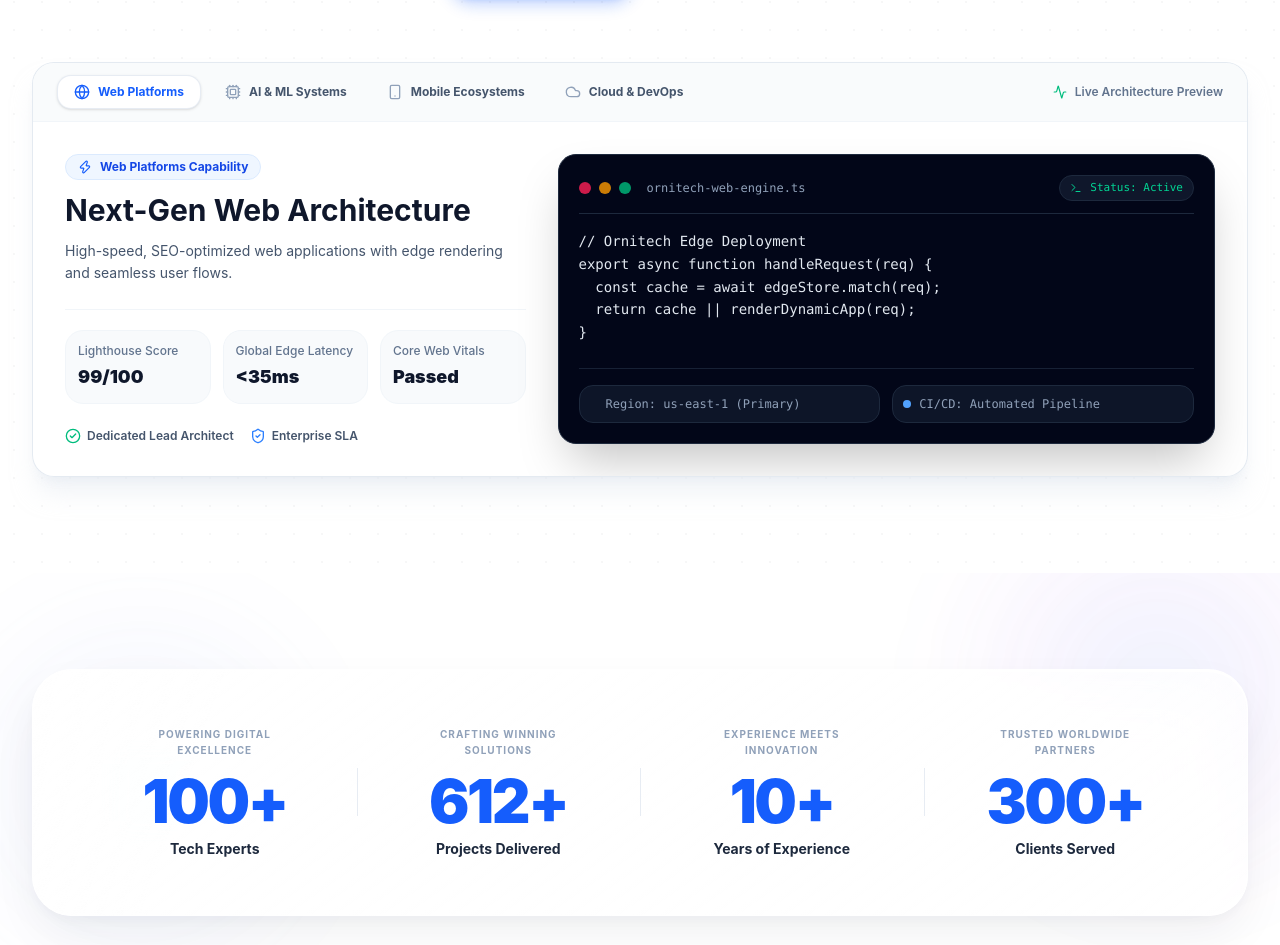
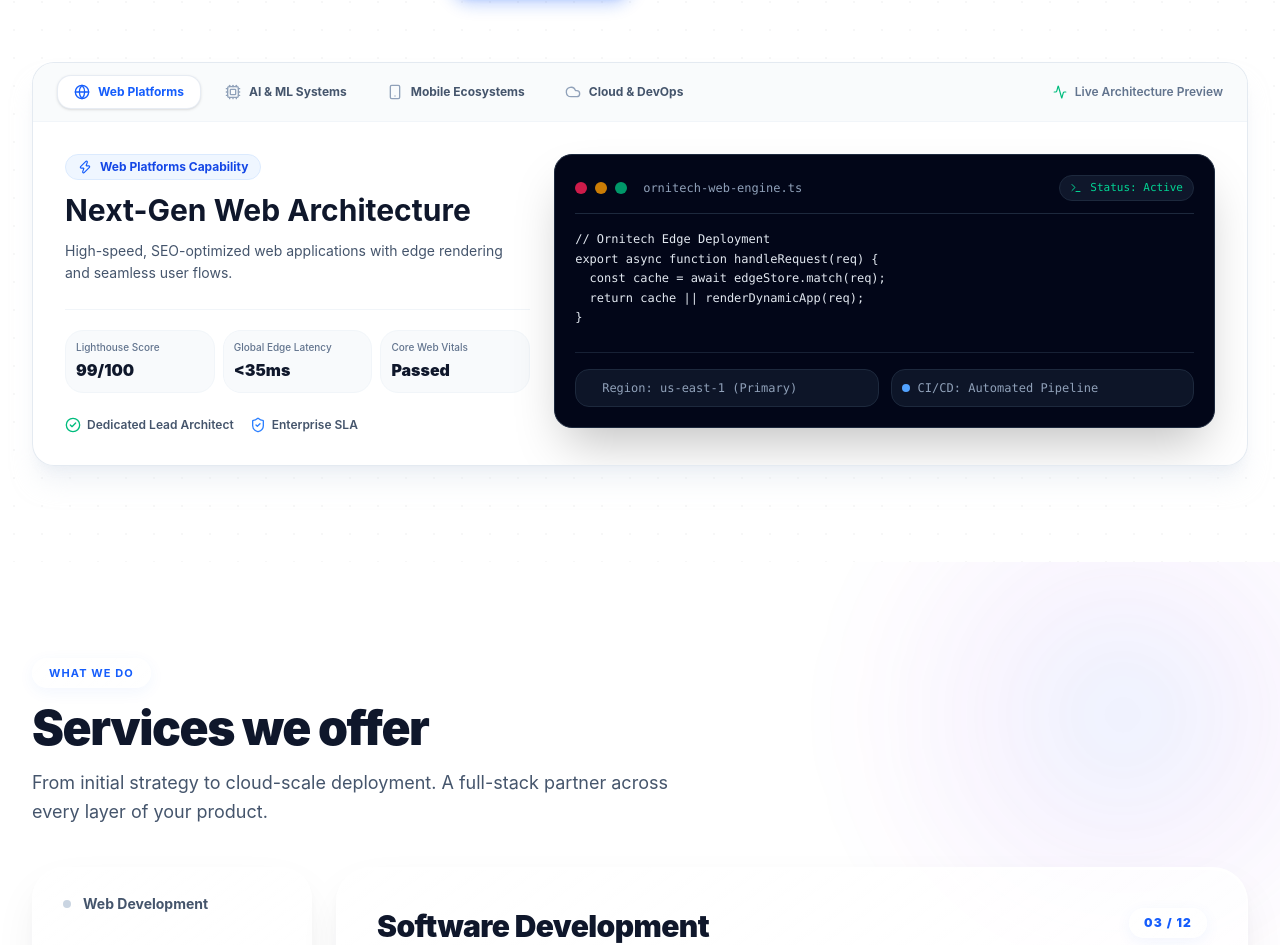
Before and after one commit to vrajrabadiya-lgtm/ornitech-info, a Next.js app: page / in a window 1280 px wide. Shown: the part 708-1653 px from the top of the page. Built offline with nearby package versions, Linux system fonts and the light colour scheme.

Commit message:
many change

```diff
--- a/app/page.tsx
+++ b/app/page.tsx
@@ -1,6 +1,6 @@
 import { SiteHeader } from "@/components/site-header"
 import { Hero } from "@/components/hero"
-import { Stats } from "@/components/stats"
+// import { Stats } from "@/components/stats"
 import { Services } from "@/components/services"
 import { CtaBand } from "@/components/cta-band"
 import { Process } from "@/components/process"
@@ -19,7 +19,7 @@ export default function HomePage() {
       <SiteHeader />
       <main>
         <Hero />
-        <Stats />
+        {/* <Stats /> */}
         <Services />
         <CtaBand />
         <Process />
--- a/components/blog.tsx
+++ b/components/blog.tsx
@@ -39,7 +39,7 @@ export function Blog() {
           </Link>
         </div>
 
-        <div className="mt-12 grid gap-6 md:grid-cols-3">
+        <div className="mt-12 grid gap-5 md:grid-cols-3">
           {POSTS.map((p, i) => (
             <Link
               key={p.slug}
--- a/components/case-studies.tsx
+++ b/components/case-studies.tsx
@@ -68,7 +68,7 @@ export function CaseStudies() {
         ))}
       </div>
 
-      <div className="relative mt-10 grid gap-8 md:grid-cols-2">
+      <div className="relative mt-10 grid gap-5 md:grid-cols-2">
         {visible.map((c, i) => (
           <article
             key={c.title}
--- a/components/collaborate.tsx
+++ b/components/collaborate.tsx
@@ -38,7 +38,7 @@ export function Collaborate() {
         </div>
 
         {/* Form Liquid Glass Card */}
-        <div className={`mt-10 glass-card rounded-[2.5rem] p-6 sm:p-10 shadow-2xl shadow-slate-200/50 border border-white transition-all duration-700 delay-200 ${inView ? "animate-scale-in" : "opacity-0 scale-95"}`}>
+        <div className={`mt-10 glass-card rounded-[2.5rem] p-5 sm:p-10 shadow-2xl shadow-slate-200/50 border border-white transition-all duration-700 delay-200 ${inView ? "animate-scale-in" : "opacity-0 scale-95"}`}>
           {submitted ? (
             <div className="flex flex-col items-center gap-4 py-12 text-center">
               <CheckCircle2 className="h-16 w-16 text-blue-600" />
--- a/components/hero.tsx
+++ b/components/hero.tsx
@@ -103,7 +103,7 @@ export function Hero() {
   const currentTab = SHOWCASE_TABS.find((t) => t.id === activeTab) || SHOWCASE_TABS[0]
 
   return (
-    <section id="top" className="relative min-h-[92vh] overflow-hidden bg-white text-slate-900 pt-8 pb-16 lg:pb-24">
+    <section id="top" className="relative min-h-screen overflow-hidden bg-white text-slate-900 pt-8 pb-12 lg:pb-24">
       {/* Background tech grid + subtle radial glow */}
       <div className="pointer-events-none absolute inset-0 tech-grid-bg opacity-70" aria-hidden="true" />
       <div className="pointer-events-none absolute -top-32 left-1/2 h-[600px] w-[900px] -translate-x-1/2 rounded-full bg-gradient-to-b from-blue-50/80 via-indigo-50/40 to-transparent blur-3xl opacity-80" aria-hidden="true" />
@@ -193,7 +193,7 @@ export function Hero() {
           <div className="overflow-hidden rounded-3xl border border-slate-200/90 bg-white/95 shadow-xl shadow-slate-200/50 backdrop-blur-md">
 
             {/* Showcase Tab Navigation */}
-            <div className="flex flex-wrap items-center justify-between border-b border-slate-100 bg-slate-50/80 px-4 py-3 sm:px-6">
+            <div className="flex flex-col gap-3 border-b border-slate-100 bg-slate-50/80 px-4 py-3 sm:flex-row sm:items-center sm:justify-between sm:px-6">
               <div className="flex flex-wrap items-center gap-2">
                 {SHOWCASE_TABS.map((tab) => {
                   const Icon = tab.icon
@@ -221,7 +221,7 @@ export function Hero() {
             </div>
 
             {/* Tab Content Display */}
-            <div className="grid gap-8 p-6 lg:grid-cols-12 lg:p-8">
+            <div className="grid gap-6 p-5 lg:grid-cols-12 lg:p-8">
 
               {/* Left Column: Info & Metrics */}
               <div className="flex flex-col justify-between space-y-6 lg:col-span-5">
@@ -239,11 +239,11 @@ export function Hero() {
                 </div>
 
                 {/* Metrics Grid */}
-                <div className="grid grid-cols-3 gap-3 border-t border-slate-100 pt-5">
+                <div className="grid grid-cols-3 gap-2 border-t border-slate-100 pt-5">
                   {currentTab.metrics.map((m) => (
-                    <div key={m.label} className="rounded-2xl bg-slate-50 p-3 border border-slate-100">
-                      <p className="text-xs font-medium text-slate-500">{m.label}</p>
-                      <p className="mt-1 text-base font-black text-slate-900 sm:text-lg">{m.value}</p>
+                    <div key={m.label} className="rounded-2xl bg-slate-50 p-2.5 border border-slate-100">
+                      <p className="text-[10px] font-medium text-slate-500 leading-tight">{m.label}</p>
+                      <p className="mt-1 text-sm font-black text-slate-900 sm:text-base">{m.value}</p>
                     </div>
                   ))}
                 </div>
@@ -278,7 +278,7 @@ export function Hero() {
                   </div>
 
                   {/* Code Editor Body */}
-                  <pre className="mt-4 overflow-x-auto text-xs sm:text-sm font-mono text-slate-200 leading-relaxed">
+                  <pre className="mt-4 overflow-x-auto text-[11px] sm:text-xs font-mono text-slate-200 leading-relaxed whitespace-pre-wrap break-words">
                     <code>{currentTab.codeSnippet}</code>
                   </pre>
 
--- a/components/industries.tsx
+++ b/components/industries.tsx
@@ -44,7 +44,7 @@ export function Industries() {
         </div>
 
         {/* Cards grid */}
-        <div className="mt-12 grid gap-5 sm:grid-cols-2 lg:grid-cols-4">
+        <div className="mt-12 grid gap-4 sm:grid-cols-2 lg:grid-cols-4">
           {INDUSTRIES.map((ind, i) => {
             const Icon = ind.icon
             return (
--- a/components/services.tsx
+++ b/components/services.tsx
@@ -68,7 +68,7 @@ export function Services() {
           </p>
         </div>
 
-        <div className={`mt-10 grid gap-6 lg:grid-cols-[320px_1fr] transition-all duration-700 delay-100 ${inView ? "animate-blur-in" : "opacity-0 translate-y-8"}`}>
+        <div className={`mt-10 grid gap-6 lg:grid-cols-[280px_1fr] transition-all duration-700 delay-100 ${inView ? "animate-blur-in" : "opacity-0 translate-y-8"}`}>
           {/* Sidebar Liquid Glass Panel */}
           <div
             className="glass-card flex flex-col gap-1.5 rounded-[2rem] p-3.5 shadow-xl shadow-slate-200/40 border border-white/90"
--- a/components/stats.tsx
+++ b/components/stats.tsx
@@ -36,7 +36,7 @@ export function Stats() {
         <div className="liquid-orb-sky animate-liquid-float-slow absolute -left-20 bottom-0 h-[400px] w-[400px] opacity-60" />
       </div>
 
-      <div className="glass-card relative grid gap-8 rounded-[2.5rem] p-8 sm:grid-cols-2 lg:grid-cols-4 lg:p-14 shadow-2xl shadow-slate-200/50 border border-white">
+      <div className="glass-card relative grid gap-6 rounded-[2.5rem] p-6 sm:grid-cols-2 sm:gap-8 lg:grid-cols-4 lg:p-14 shadow-2xl shadow-slate-200/50 border border-white">
         {/* Shimmer sweep */}
         <div className="glass-shimmer pointer-events-none absolute inset-0 rounded-[2.5rem]" />
         {STATS.map((s, i) => (
--- a/components/tech-stack.tsx
+++ b/components/tech-stack.tsx
@@ -131,7 +131,7 @@ export function TechStack() {
         {/* Tech Liquid Glass Grid Container */}
         <div key={active} className="mx-auto mt-8">
           <div className="glass-card animate-blur-in rounded-[2.2rem] p-6 lg:p-8 shadow-2xl shadow-slate-200/50 border border-white">
-            <div className="grid grid-cols-2 gap-3.5 sm:grid-cols-3 lg:grid-cols-4">
+            <div className="grid grid-cols-2 gap-3 sm:grid-cols-3 lg:grid-cols-4">
               {CATEGORIES[active].map((tech, i) => {
                 const Icon = ICON_MAP[tech]
                 return (
--- a/components/testimonial.tsx
+++ b/components/testimonial.tsx
@@ -95,7 +95,7 @@ export function Testimonial() {
             &ldquo;{r.quote}&rdquo;
           </blockquote>
 
-          <div className="mt-6 flex flex-wrap items-center justify-between gap-4 border-t border-slate-100 pt-6">
+          <div className="mt-6 flex flex-col items-start gap-3 sm:flex-row sm:items-center sm:justify-between border-t border-slate-100 pt-6">
             <div className="flex items-center gap-3">
               <span className="relative h-12 w-12 shrink-0 overflow-hidden rounded-full ring-2 ring-white shadow-md">
                 <Image src={r.avatar || "/placeholder.svg"} alt={r.name} fill className="object-cover" sizes="48px" />
```
Also changed, not shown: components/process.tsx (+4 -4 lines), components/site-header.tsx (+7 -7 lines).
